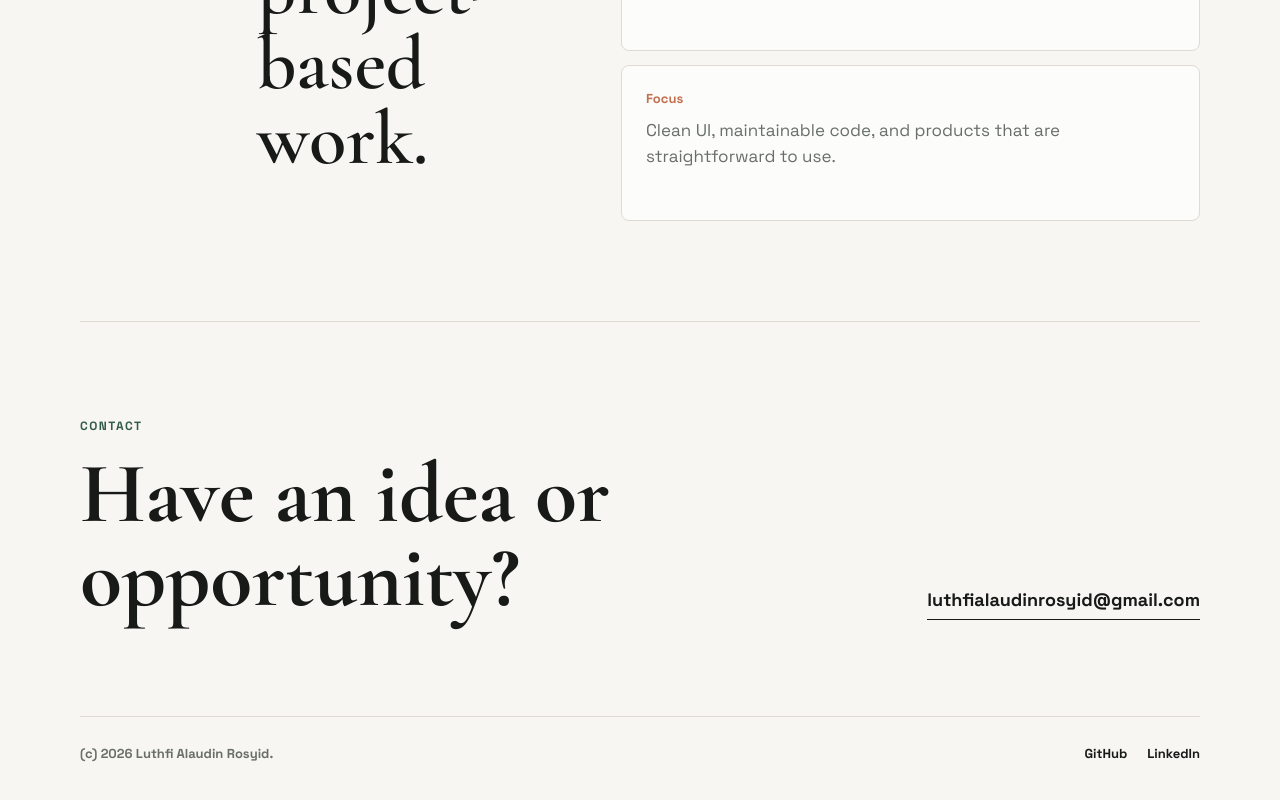
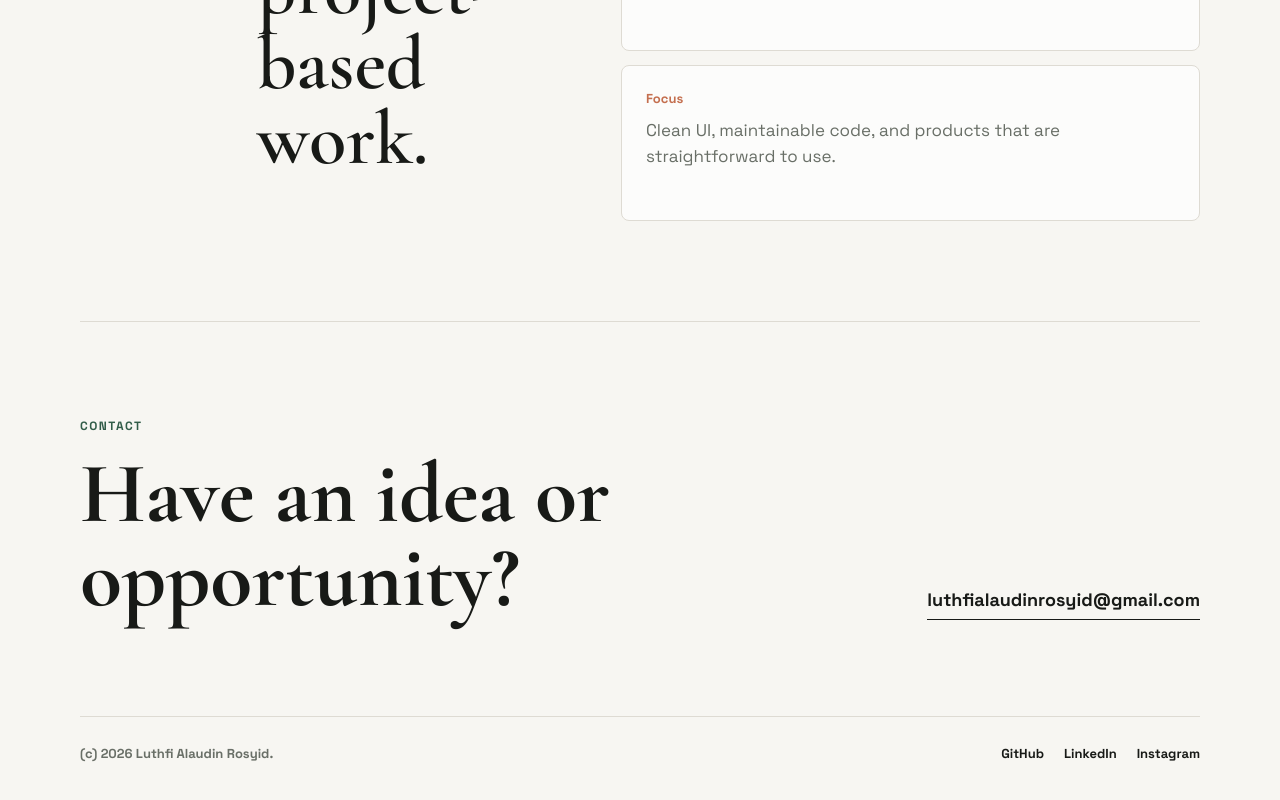
Before and after one commit to Aracellii/portofolio, a React (Vite) app: page / in a window 1280 px wide. Shown: the part 3403-4203 px from the top of the page. Built offline with nearby package versions, Linux system fonts and the light colour scheme.

Commit message:
link instagram

```diff
--- a/src/App.jsx
+++ b/src/App.jsx
@@ -200,6 +200,9 @@ function App() {
           <a href="https://linkedin.com" target="_blank" rel="noreferrer">
             LinkedIn
           </a>
+           <a href="https://instagram/luthfialaudinrasyid.com" target="_blank" rel="noreferrer">
+            Instagram
+          </a>
         </div>
       </footer>
     </main>
```
